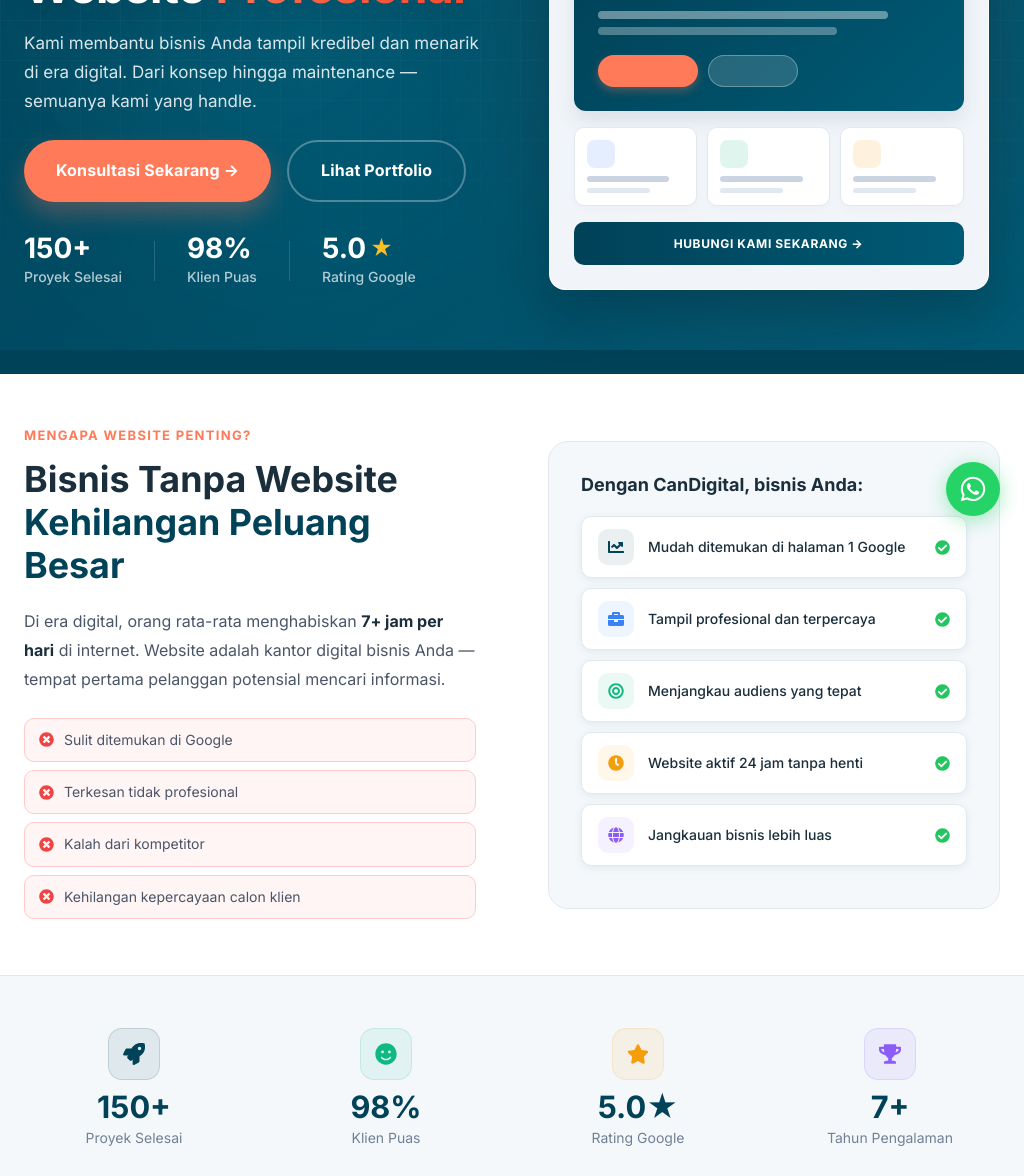
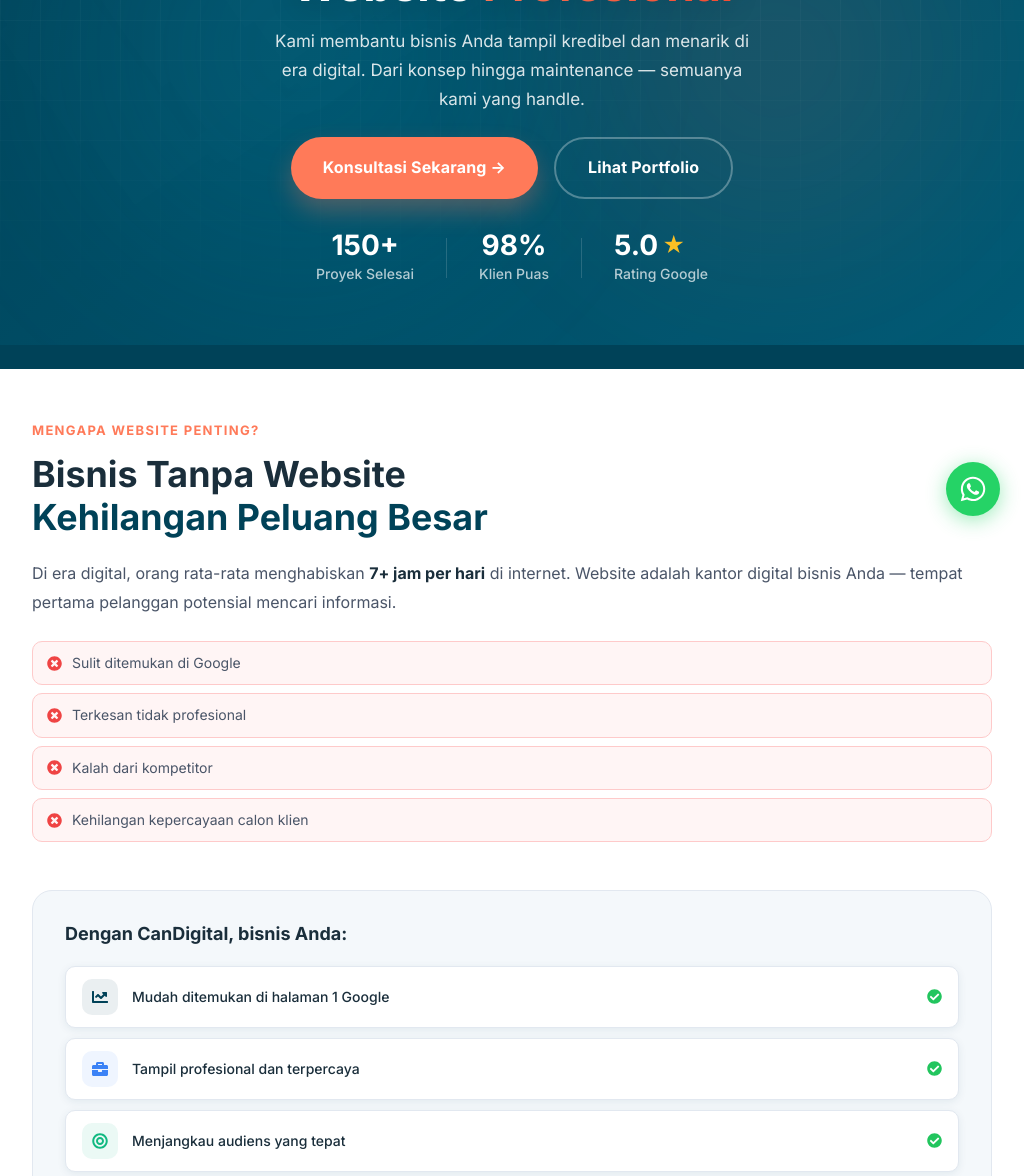
Before and after one commit to navyrastudio/companyprofilecandigital, a Next.js app: page / in a window 1024 px wide. Shown: the part 260-1436 px from the top of the page. Built offline with nearby package versions, Linux system fonts and the light colour scheme.

Commit message:
style: resolve conflict and merge tablet and mobile responsiveness

```diff
--- a/app/globals.css
+++ b/app/globals.css
@@ -73,6 +73,13 @@ h6 {
   max-width: 1140px;
   margin: 0 auto;
   padding: 0 24px;
+}
+
+/* Tablet container padding */
+@media (max-width: 1024px) {
+  .container {
+    padding: 0 32px;
+  }
 }
 
 section {
@@ -210,7 +217,6 @@ section {
   width: 100%;
   z-index: 1000;
   background: rgba(255, 255, 255, 0.9);
-  /* Solid when scrolled */
   backdrop-filter: blur(20px);
   -webkit-backdrop-filter: blur(20px);
   border-bottom: 1px solid rgba(0, 0, 0, 0.05);
@@ -624,31 +630,117 @@ section {
   text-align: center;
 }
 
+/* =====================
+   BREAKPOINTS
+===================== */
+
+/* Tablet & Smaller Laptops */
 @media (max-width: 991px) {
   .stats-grid {
     gap: 20px;
   }
 }
 
-/* Stat label line break pada layar sangat kecil */
-@media (max-width: 400px) {
-  .stat-label-line {
-    display: block;
+/* Tablet Layouts (769px - 1024px) */
+@media (min-width: 769px) and (max-width: 1024px) {
+  section {
+    padding: 72px 0;
   }
-  .stat-label-line:not(:last-child)::after {
-    content: none;
+
+  .section-header {
+    margin-bottom: 44px;
   }
-  .stat-num {
-    font-size: clamp(20px, 5.5vw, 28px);
+
+  .nav-links {
+    display: none;
   }
-  .stat-label {
-    font-size: 11px;
+
+  .mobile-menu-btn {
+    display: flex !important;
+  }
+
+  .why-us-grid {
+    gap: 40px;
+    grid-template-columns: 1fr;
+  }
+
+  .two-col {
+    grid-template-columns: 1fr !important;
+  }
+
+  #hero .two-col {
+    grid-template-columns: 1fr !important;
+  }
+
+  #hero .two-col>div:last-child {
+    display: none !important;
+  }
+
+  #hero .two-col>div:first-child {
+    text-align: center;
+    align-items: center;
+    display: flex;
+    flex-direction: column;
+    max-width: 680px;
+    margin: 0 auto;
+  }
+
+  #hero .two-col>div:first-child>div:first-child {
+    align-self: center;
+  }
+
+  #hero .two-col>div:first-child h1 {
+    text-align: center;
+  }
+
+  #hero .two-col>div:first-child>p {
+    text-align: center;
+    max-width: 560px;
+  }
+
+  #hero .two-col>div:first-child>div:has(.btn) {
+    justify-content: center;
+  }
+
+  #hero .two-col>div:first-child>div:last-child {
+    justify-content: center;
+  }
+
+  .services-grid {
+    grid-template-columns: repeat(2, 1fr) !important;
+  }
+
+  .portfolio-grid {
+    grid-template-columns: repeat(2, 1fr) !important;
+  }
+
+  #process .two-col {
+    grid-template-columns: 1fr 1fr !important;
+  }
+
+  .pricing-grid {
+    grid-template-columns: 1fr !important;
+    max-width: 480px;
+    margin-left: auto;
+    margin-right: auto;
+  }
+
+  .stats-grid {
+    grid-template-columns: repeat(4, 1fr);
+    gap: 16px;
+  }
+
+  footer .two-col {
+    grid-template-columns: 1fr 1fr !important;
+    gap: 32px;
+  }
+
+  footer .two-col>div:first-child {
+    grid-column: 1 / -1;
   }
 }
 
-/* =====================
-   RESPONSIVE — Mobile (≤ 768px)
-===================== */
+/* Mobile (≤ 768px) */
 @media (max-width: 768px) {
   section {
     padding: 56px 0;
@@ -675,41 +767,64 @@ section {
     gap: 28px;
   }
 
-  /* WhyUs section — jarak atas lebih kecil di mobile */
+  /* Diambil dari branch why-us-ui */
+
+  .hide-mobile {
+    display: none !important;
+  }
+
+  /* Hero Section Center Mobile */
+  #hero .two-col>div:first-child {
+    text-align: center;
+    align-items: center;
+    display: flex;
+    flex-direction: column;
+    max-width: 100%;
+    margin: 0 auto;
+  }
+
+  #hero .two-col>div:first-child h1,
+  #hero .two-col>div:first-child>p {
+    text-align: center;
+    max-width: 100%;
+  }
+
+  #hero .two-col>div:first-child>div:has(.btn),
+  #hero .two-col>div:first-child>div:last-child {
+    justify-content: center;
+  }
+
+  /* Services, Portfolio, Pricing - Single Column */
+  .services-grid,
+  .portfolio-grid,
+  .pricing-grid {
+    grid-template-columns: 1fr !important;
+    max-width: 100%;
+  }
+
+  /* WHY US SECTION SPECIFICS (Dari branch why-us-ui) */
   .whyus-section {
     padding-top: 24px !important;
     padding-bottom: 56px !important;
   }
 
-  .hide-mobile {
-    display: none !important;
-  }
-
-  /* =====================
-     WHYUS — Perbesar konten di mobile
-  ===================== */
-
-  /* Section label */
   .whyus-section .section-label {
     font-size: 13px;
     margin-bottom: 10px;
   }
 
-  /* Judul utama */
   .whyus-title {
     font-size: clamp(28px, 7vw, 38px) !important;
     line-height: 1.2 !important;
     margin-bottom: 16px !important;
   }
 
-  /* Paragraf deskripsi */
   .whyus-desc {
     font-size: 16px !important;
     line-height: 1.85 !important;
     margin-bottom: 20px !important;
   }
 
-  /* Problem items (merah) */
   .whyus-problem-item {
     padding: 14px 18px !important;
     border-radius: 12px !important;
@@ -721,19 +836,16 @@ section {
     font-size: 16px !important;
   }
 
-  /* Benefit card container (kanan) */
   .whyus-benefit-card {
     padding: 28px 22px !important;
     border-radius: 18px !important;
   }
 
-  /* Judul benefit card */
   .whyus-benefit-title {
     font-size: 20px !important;
     margin-bottom: 18px !important;
   }
 
-  /* Tiap baris benefit */
   .whyus-benefit-item {
     padding: 15px 16px !important;
     margin-bottom: 10px !important;
@@ -741,22 +853,18 @@ section {
     gap: 14px !important;
   }
 
-  /* Icon benefit */
   .whyus-benefit-icon {
     width: 44px !important;
     height: 44px !important;
     border-radius: 12px !important;
   }
 
-  /* Teks benefit */
   .whyus-benefit-text {
     font-size: 16px !important;
     font-weight: 500 !important;
   }
 
-  /* =====================
-     STATS GRID — di mobile
-  ===================== */
+  /* Stats Grid (Merged from both branches) */
   .stats-grid {
     grid-template-columns: repeat(2, 1fr);
     gap: 16px;
@@ -790,7 +898,7 @@ section {
     content: none;
   }
 
-  /* Section header */
+  /* General Tighter Spacing */
   .section-header {
     margin-bottom: 32px;
   }
@@ -799,13 +907,56 @@ section {
     font-size: 15px;
   }
 
-  /* Footer — single column */
+  /* Contact / CTA */
+  #contact .container>div>div:last-child {
+    gap: 20px;
+  }
+
+  /* Footer */
   footer .two-col {
     grid-template-columns: 1fr !important;
     gap: 24px;
   }
 
-  footer .two-col > div:first-child {
+  footer .two-col>div:first-child {
     grid-column: auto;
   }
 }
+
+/* Small Mobile (≤ 576px) */
+@media (max-width: 576px) {
+  .stats-grid {
+    gap: 8px;
+  }
+
+  .stat-icon-wrap {
+    width: 32px;
+    height: 32px;
+    border-radius: 10px;
+    margin: 0 auto 8px;
+  }
+
+  .stat-icon {
+    font-size: 14px;
+  }
+
+  .stat-num {
+    font-size: clamp(20px, 5.5vw, 28px);
+  }
+
+  .stat-label {
+    font-size: 11px;
+    margin-top: 2px;
+  }
+}
+
+/* Extra Small Mobile (≤ 400px) */
+@media (max-width: 400px) {
+  .stat-label-line {
+    display: block;
+  }
+
+  .stat-label-line:not(:last-child)::after {
+    content: none;
+  }
+}
```
